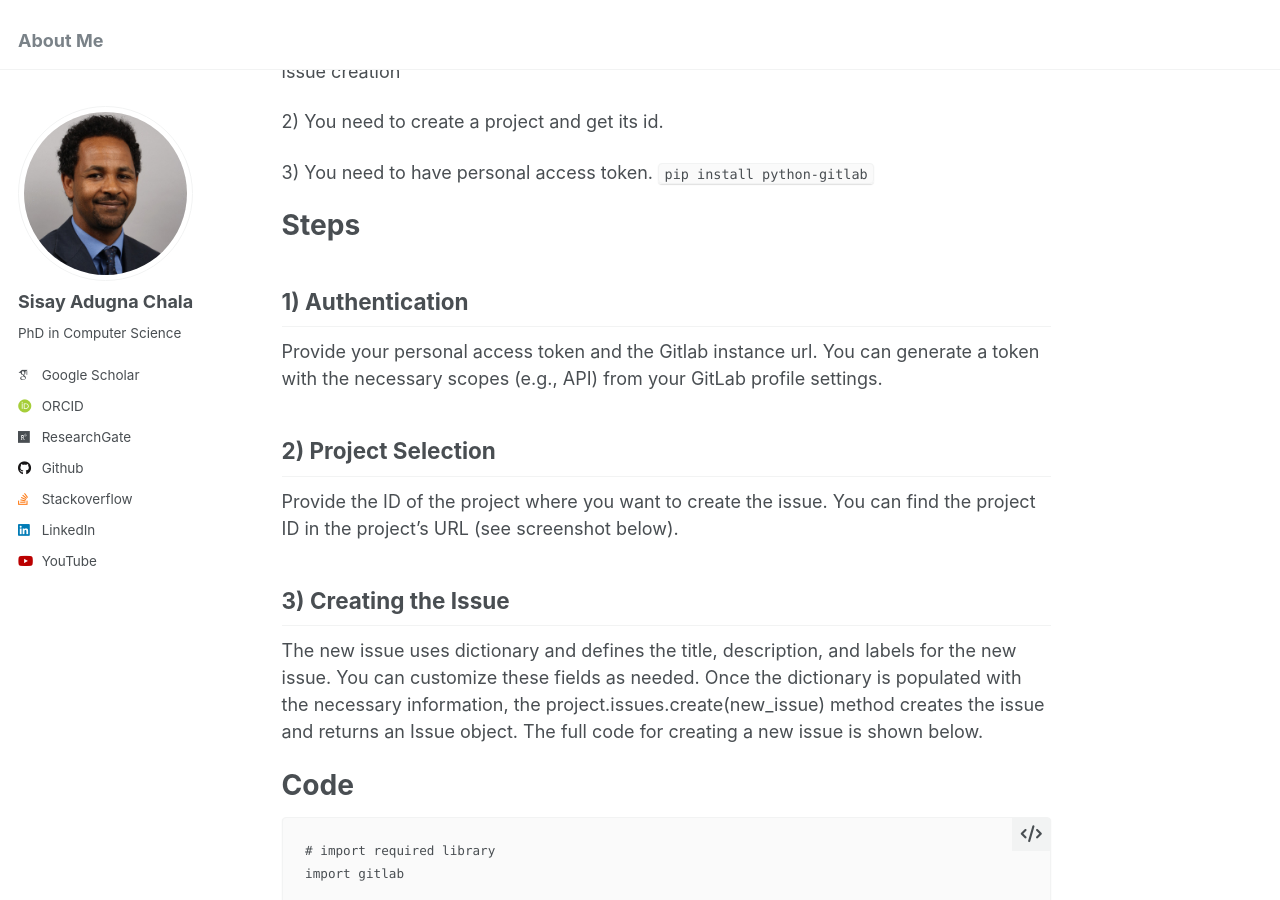
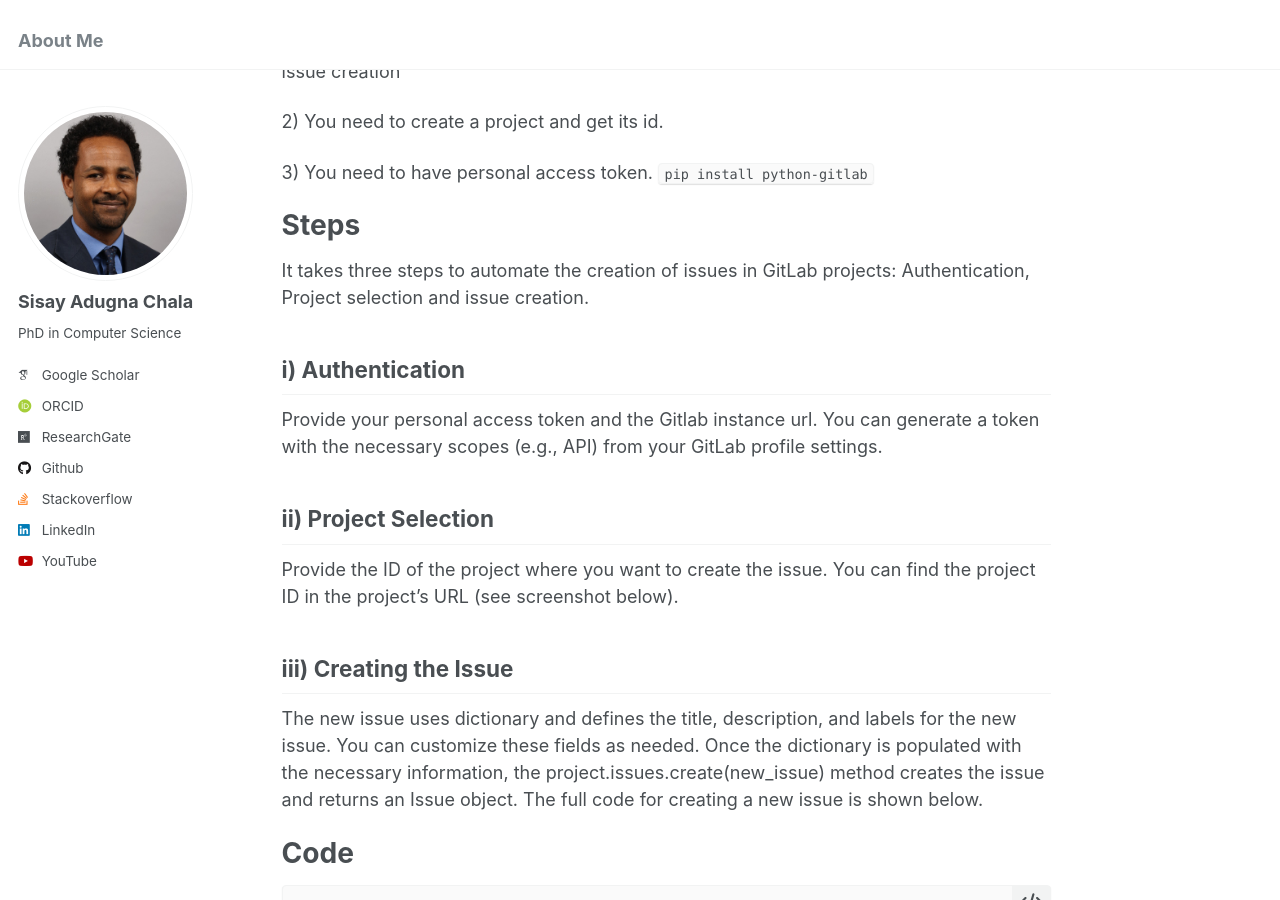
Before and after one commit to sisayie/sisayie.github.io, a Jekyll site: the page built from _posts/2024-11-23-creating-issues-for-projects-in-GitLab.md, in a window 1280 px wide and 900 px high, scrolled down 378 px. Built offline with Jekyll 4.4.1, drawn with Linux system fonts in a browser that asks for light colours; some web fonts are replaced.

Commit message:
Bug fixes

````diff
--- a/_posts/2024-11-23-creating-issues-for-projects-in-GitLab.md
+++ b/_posts/2024-11-23-creating-issues-for-projects-in-GitLab.md
@@ -22,16 +22,17 @@ Requirements
 
 Steps
 ======
+It takes three steps to automate the creation of issues in GitLab projects: Authentication, Project selection and issue creation.
 
-1) Authentication
+i) Authentication
 ------
 Provide your personal access token and the Gitlab instance url. You can generate a token with the necessary scopes (e.g., API) from your GitLab profile settings.
 
-2) Project Selection
+ii) Project Selection
 ------
 Provide the ID of the project where you want to create the issue. You can find the project ID in the project's URL (see screenshot below).
 
-3) Creating the Issue
+iii) Creating the Issue
 ------
 The new issue uses dictionary and defines the title, description, and labels for the new issue. You can customize these fields as needed. Once the dictionary is populated with the necessary information, the project.issues.create(new_issue) method creates the issue and returns an Issue object. The full code for creating a new issue is shown below.
 
@@ -60,7 +61,7 @@ print(f"New issue created: {issue.title}")
 ```
 
 How (and from where) do you get project id? You can get project id by clicking the 3 dots after Fork on Gitlab web interface as shown in the screenshot below. As soon as you click the three dots, you will see the popup that reads "Copy project ID: <id>". Clicking on the popup will copy the project id to clipboard. You can then paste it in ```project = gl.projects.get(id='your_project_id')``` to replace the placeholder ```your_project_id```.
-<img src="https://sisayie.github.io/files/how_to_get_project_id.png" alt="Get Project ID" width="600" border="5"/>
+<img src="https://sisayie.github.io/files/how_to_get_project_id.png" alt="Get Project ID" width="600" style="border: 2px solid grey;"/>
 
 You can extend the above code by incorporating the following:
 - Error Handling: Consider adding error handling mechanisms to handle exceptions like authentication failures, API rate limits, or network errors.
````
